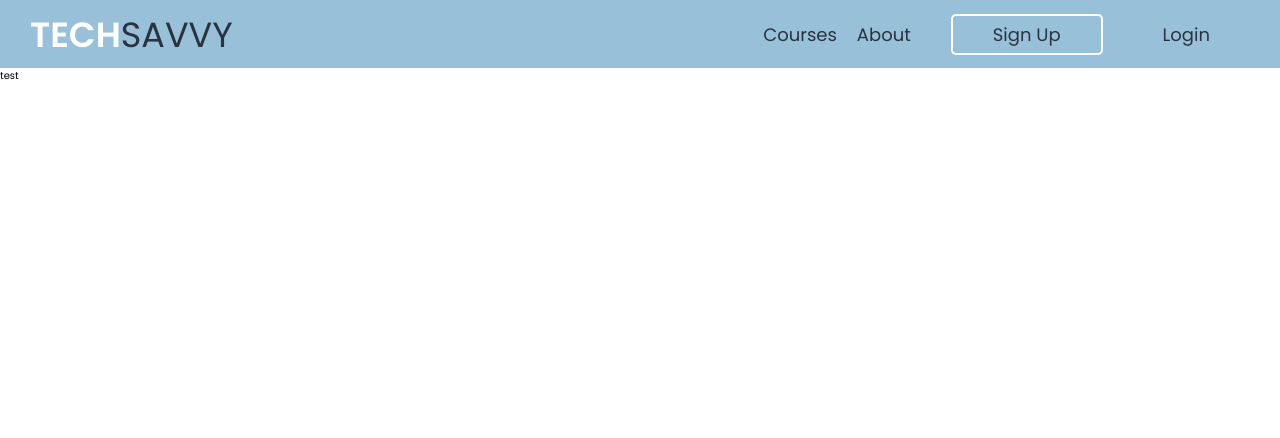
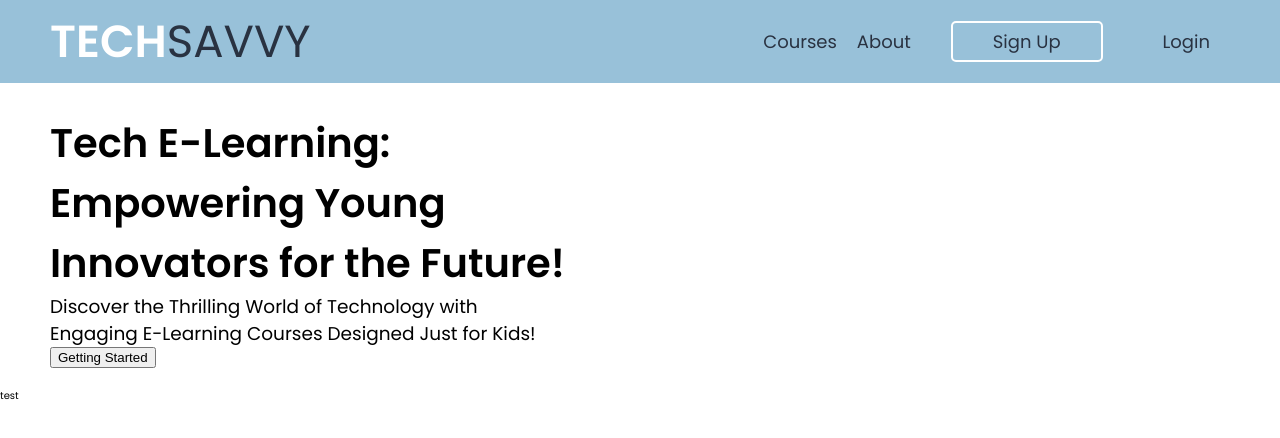
Before and after one commit to TechSavvy-Learn/tech-savvy, a SvelteKit app: page / in a window 1280 px wide. Shown: the top 438 px of the page. Built offline with nearby package versions, Linux system fonts and the light colour scheme.

Commit message:
wip/landing: added hero text layout

```diff
--- a/public/css/style.css
+++ b/public/css/style.css
@@ -113,7 +113,7 @@ html, body {
  *   APPLICATION   *
  * --------------- */
 nav {
-    padding: 0.75rem 3rem;
+    padding: 0.75rem 3rem 0.75rem 5rem;
     background-color: var(--light-gray-blue);
 }
 
@@ -130,7 +130,7 @@ nav a {
 }
 
 .nav-title {
-    font-size: 3.5rem;
+    font-size: 4.5rem;
     font-weight: 400;
 }
 
@@ -147,3 +147,18 @@ nav a {
     border: 2px solid var(--white-col);
     border-radius: 0.5rem;
 }
+
+.landing-hero {
+    padding: 3rem 3rem 2rem 5rem;
+}
+
+.landing-hero h2 {
+    font-size: 4rem;
+    font-weight: 600;
+    max-width: 55rem;
+}
+
+.landing-hero p {
+    font-size: 1.85rem;
+    max-width: 50rem;
+}
--- a/src/routes/+page.svelte
+++ b/src/routes/+page.svelte
@@ -1,6 +1,8 @@
 <div class="landing-container">
     <section class="landing-hero">
-
+        <h2>Tech E-Learning: Empowering Young Innovators for the Future!</h2>
+        <p>Discover the Thrilling World of Technology with Engaging E-Learning Courses Designed Just for Kids!</p>
+        <button>Getting Started</button>
     </section>
     <section class="landing-explore">
 
```
